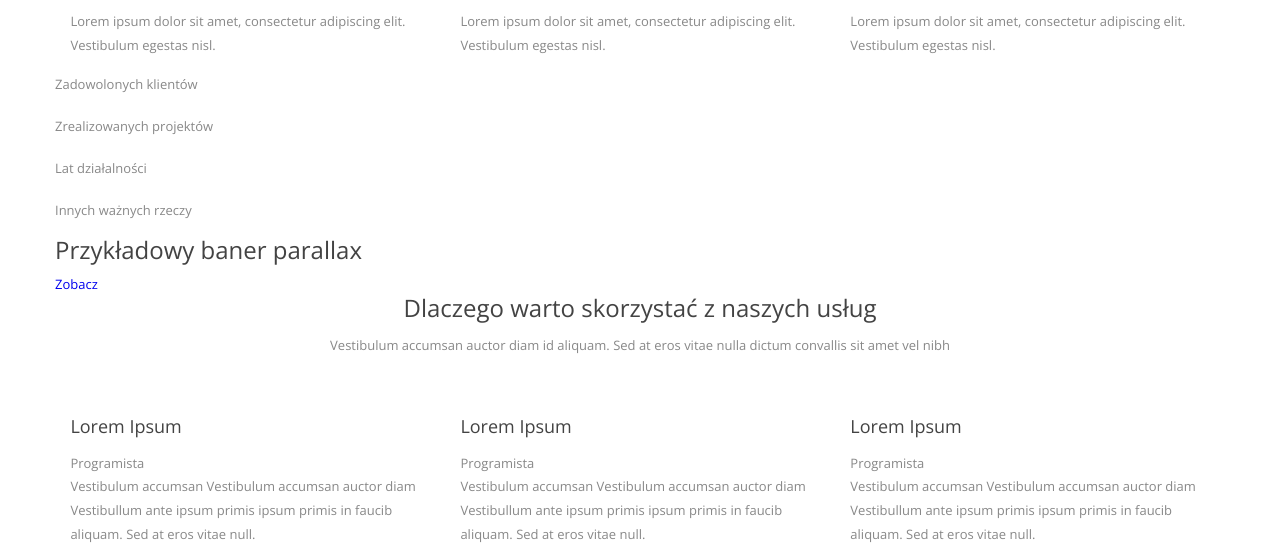
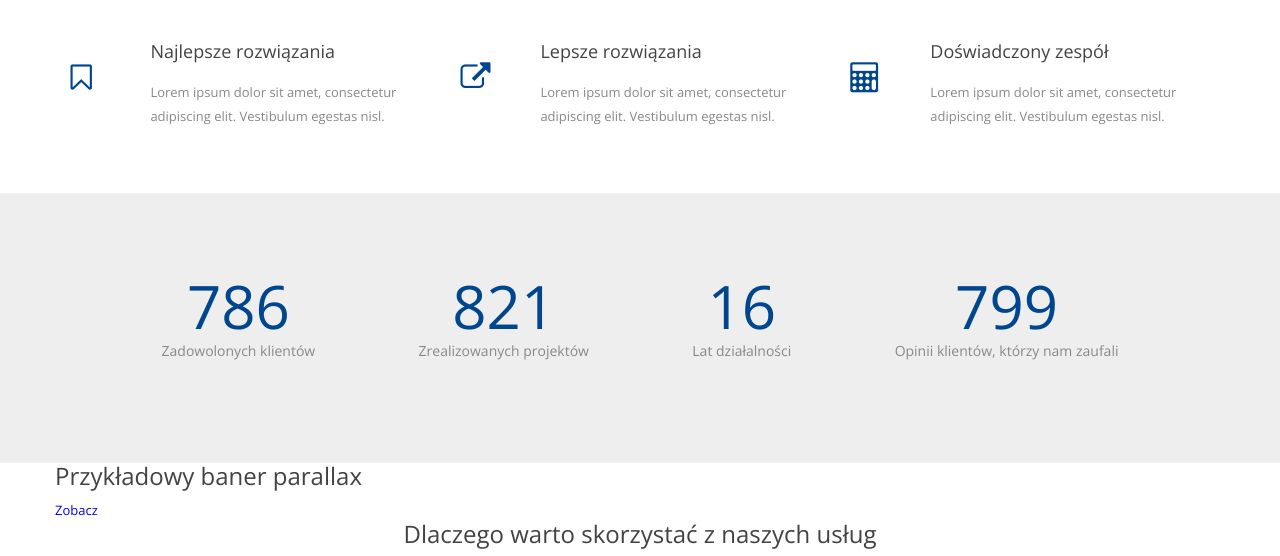
Before and after one commit to RobertSajdak/rs-solutions-layout, a plain HTML site: page index.html in a window 1280 px wide. Shown: the part 2380-2936 px from the top of the page. Drawn offline with nearby package versions, Linux system fonts and the light colour scheme.

Commit message:
Added styling to the statistics section.

```diff
--- a/index.html
+++ b/index.html
@@ -31,6 +31,8 @@
 	<script src='js/imagesloaded.pkgd.min.js'></script>
 	<!-- OWL carousel -->
 	<script src='owl-carousel/owl.carousel.min.js'></script>
+	<!-- Odlicznie -->
+	<script src='js/jquery.countTo.js'></script>
 </head>
 <body>
 	<!-- Kontener główny -->
@@ -279,26 +281,26 @@
 			<div class="container">
 				<div class="statistics-single-item single-col">
 					<div class="statistics-content">
-						<h3></h3>
+						<h3><span class="timer" data-from="0" data-to="786" data-speed="3000"></span></h3>
 						<p>Zadowolonych klientów</p>
 					</div>
 				</div>
 				<div class="statistics-single-item single-col">
 					<div class="statistics-content">
-						<h3></h3>
+						<h3><span class="timer" data-from="0" data-to="821" data-speed="3000"></span></h3>
 						<p>Zrealizowanych projektów</p>
 					</div>
 				</div>
 				<div class="statistics-single-item single-col">
 					<div class="statistics-content">
-						<h3></h3>
+						<h3><span class="timer" data-from="0" data-to="16" data-speed="3000"></span></h3>
 						<p>Lat działalności</p>
 					</div>
 				</div>
 				<div class="statistics-single-item single-col">
 					<div class="statistics-content">
-						<h3></h3>
-						<p>Innych ważnych rzeczy</p>
+						<h3><span class="timer" data-from="0" data-to="799" data-speed="3000"></span></h3>
+						<p>Opinii klientów, którzy nam zaufali</p>
 					</div>
 				</div>
 			</div>
@@ -447,6 +449,8 @@
 			prependTo: '#attach-mobile-menu',
 			label: ''
 		});
+		/* Odliczanie*/
+		$('.timer').countTo();
 	});
 	$('#main-container').imagesLoaded(function(){
 		/* Główny slider*/
--- /dev/null
+++ b/js/jquery.countTo.js
@@ -0,0 +1,80 @@
+(function ($) {
+	$.fn.countTo = function (options) {
+		options = options || {};
+
+		return $(this).each(function () {
+			// set options for current element
+			var settings = $.extend({}, $.fn.countTo.defaults, {
+				from:            $(this).data('from'),
+				to:              $(this).data('to'),
+				speed:           $(this).data('speed'),
+				refreshInterval: $(this).data('refresh-interval'),
+				decimals:        $(this).data('decimals')
+			}, options);
+
+			// how many times to update the value, and how much to increment the value on each update
+			var loops = Math.ceil(settings.speed / settings.refreshInterval),
+				increment = (settings.to - settings.from) / loops;
+
+			// references & variables that will change with each update
+			var self = this,
+				$self = $(this),
+				loopCount = 0,
+				value = settings.from,
+				data = $self.data('countTo') || {};
+
+			$self.data('countTo', data);
+
+			// if an existing interval can be found, clear it first
+			if (data.interval) {
+				clearInterval(data.interval);
+			}
+			data.interval = setInterval(updateTimer, settings.refreshInterval);
+
+			// initialize the element with the starting value
+			render(value);
+
+			function updateTimer() {
+				value += increment;
+				loopCount++;
+
+				render(value);
+
+				if (typeof(settings.onUpdate) == 'function') {
+					settings.onUpdate.call(self, value);
+				}
+
+				if (loopCount >= loops) {
+					// remove the interval
+					$self.removeData('countTo');
+					clearInterval(data.interval);
+					value = settings.to;
+
+					if (typeof(settings.onComplete) == 'function') {
+						settings.onComplete.call(self, value);
+					}
+				}
+			}
+
+			function render(value) {
+				var formattedValue = settings.formatter.call(self, value, settings);
+				$self.text(formattedValue);
+			}
+		});
+	};
+
+	$.fn.countTo.defaults = {
+		from: 0,               // the number the element should start at
+		to: 0,                 // the number the element should end at
+		speed: 1000,           // how long it should take to count between the target numbers
+		refreshInterval: 100,  // how often the element should be updated
+		decimals: 0,           // the number of decimal places to show
+		formatter: formatter,  // handler for formatting the value before rendering
+		onUpdate: null,        // callback method for every time the element is updated
+		onComplete: null       // callback method for when the element finishes updating
+	};
+
+	function formatter(value, settings) {
+		return value.toFixed(settings.decimals);
+	}
+}(jQuery));
--- a/style/styles.less
+++ b/style/styles.less
@@ -406,7 +406,8 @@ header {
 // Pasek poniżej wideo.
 .section-video-text {
   .center-text;
-  background-color: @accent-color;
+  // background-color: @accent-color;
+  background: linear-gradient(to left, @brightest-text-color, @accent-color);
   padding: 50px 0;
   h2 {
     color: @brightest-text-color;
@@ -425,3 +426,60 @@ header {
     }
   }
 }
+
+// Sekcja nasze zalety.
+.advantages {
+  padding: 80px 0 20px;
+  .clearfix;
+  .single-col {
+    .center-text;
+    margin-bottom: 30px;
+    span {
+      .block;
+      .center-no-float;
+      margin-bottom: 20px;
+      margin-top: 20px;
+      i {
+        font-size: 30px;
+        color: @accent-color;
+      }
+      @media @tablet {
+        .inline-block;
+        .no-center-float;
+        margin-bottom: 0;
+      }
+    }
+    .services-content {
+      margin-left: 0;
+      @media @tablet {
+        margin-left: 80px;
+      }
+    }
+    @media @tablet {
+      text-align: left;
+    }
+  }
+}
+
+// Statystyki
+.statistics {
+  .overflow-fix;
+  background-color: @alternate-bg-color;
+  padding: 80px 0 70px;
+  .center-text;
+  .single-col {
+    .inline-block;
+    .statistics-content {
+      margin-bottom: 30px;
+      padding: 0 50px;
+      h3 {
+        font-size: 60px;
+        color: @accent-color;
+        margin: 0;
+      }
+      p {
+        font-size: 14px;
+      }
+    }
+  }
+}
```
